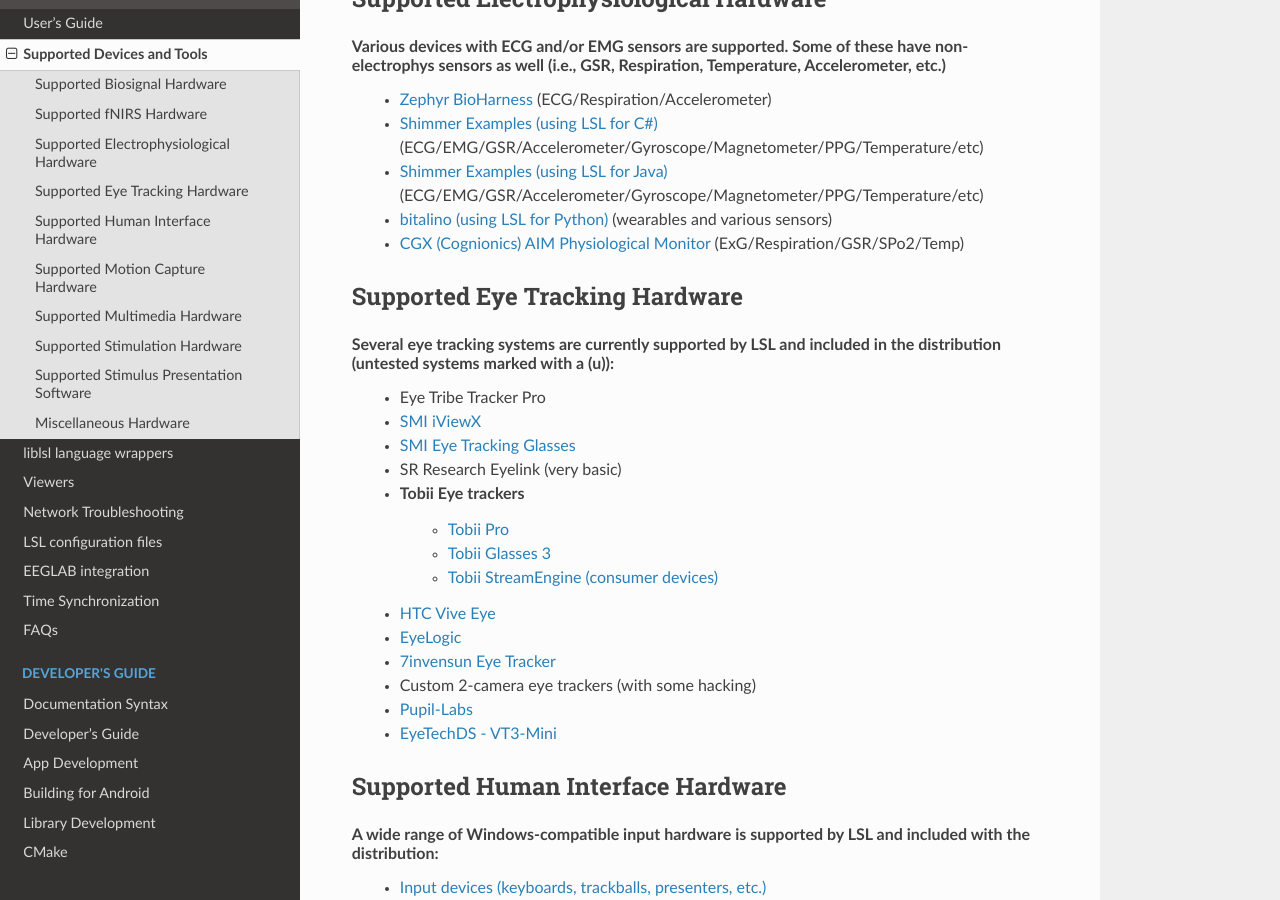
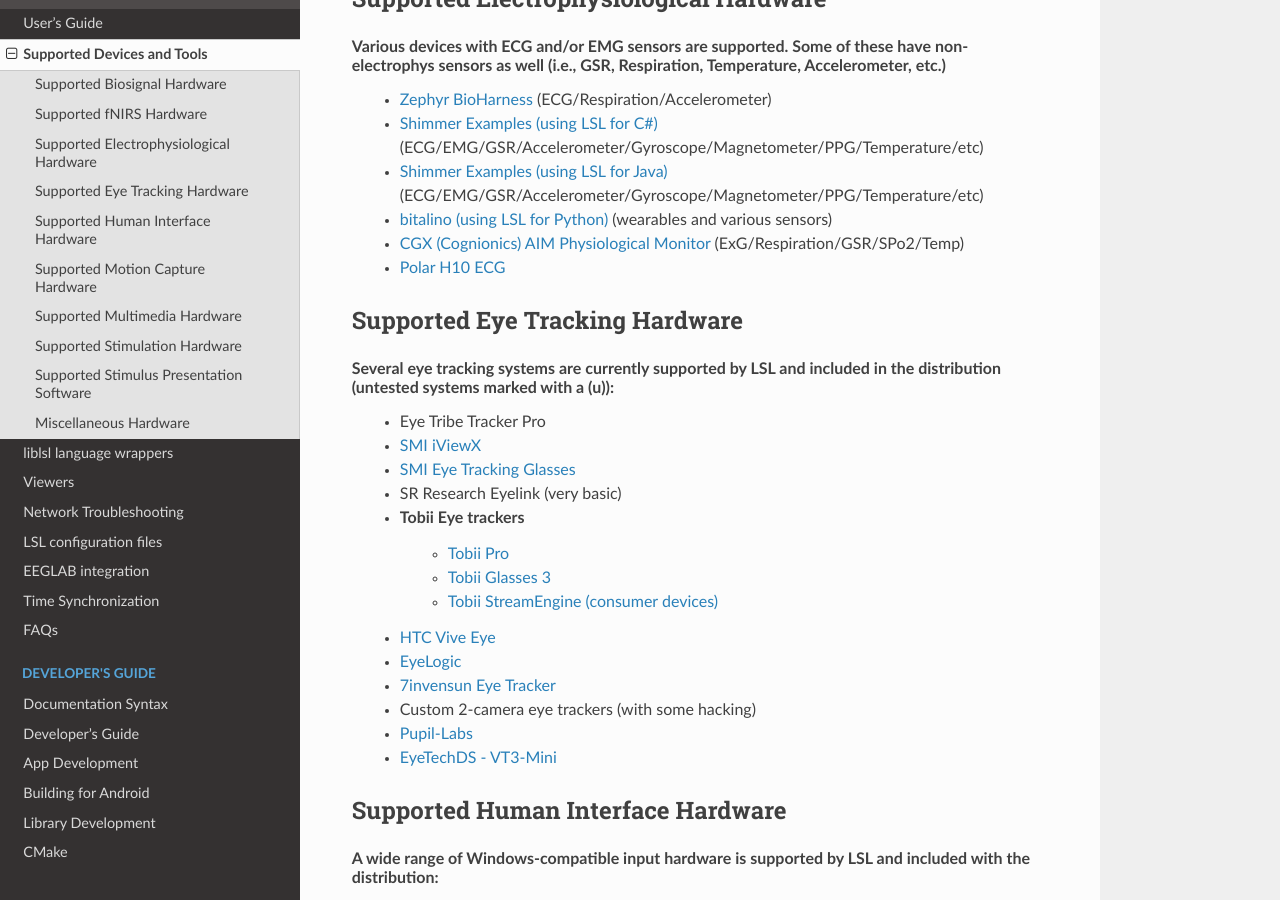
Before and after one commit to sccn/labstreaminglayer, a Sphinx documentation site: the page built from docs/info/supported_devices.rst, in a window 1280 px wide and 900 px high, scrolled down 2292 px. Built offline with Sphinx 7.4.7 and the Read the Docs theme 3.1.0, drawn with Linux system fonts in a browser that asks for light colours.

Commit message:
Update supported_devices.rst with Polar H10 ECG

```diff
--- a/docs/info/supported_devices.rst
+++ b/docs/info/supported_devices.rst
@@ -89,6 +89,7 @@
   * `Shimmer Examples (using LSL for Java) <https://github.com/ShimmerEngineering/liblsl-Java/tree/shimmer_dev/src/examples>`__ (ECG/EMG/GSR/Accelerometer/Gyroscope/Magnetometer/PPG/Temperature/etc)
   * `bitalino (using LSL for Python) <https://github.com/fsuarezj/bitalino_lsl>`__ (wearables and various sensors)
   * `CGX (Cognionics) AIM Physiological Monitor <https://www.cgxsystems.com/auxiliary-input-module-gen2>`__ (ExG/Respiration/GSR/SPo2/Temp)
+  * `Polar H10 ECG <https://github.com/markspan/PolarBLE?tab=readme-ov-file>`__
 
 Supported Eye Tracking Hardware
 *******************************
```
